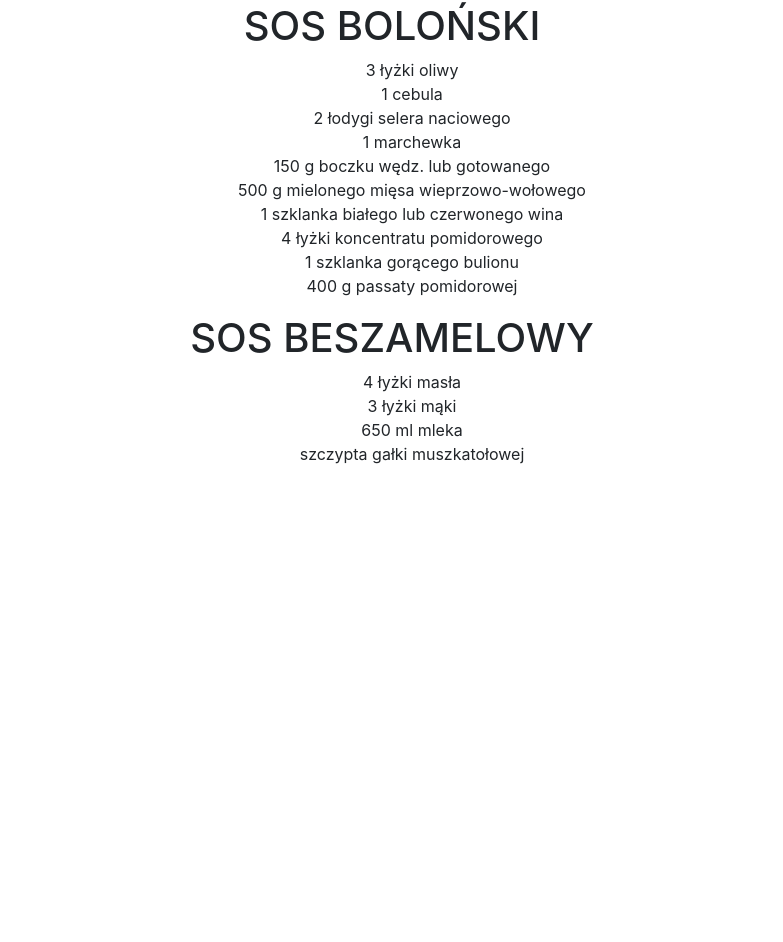
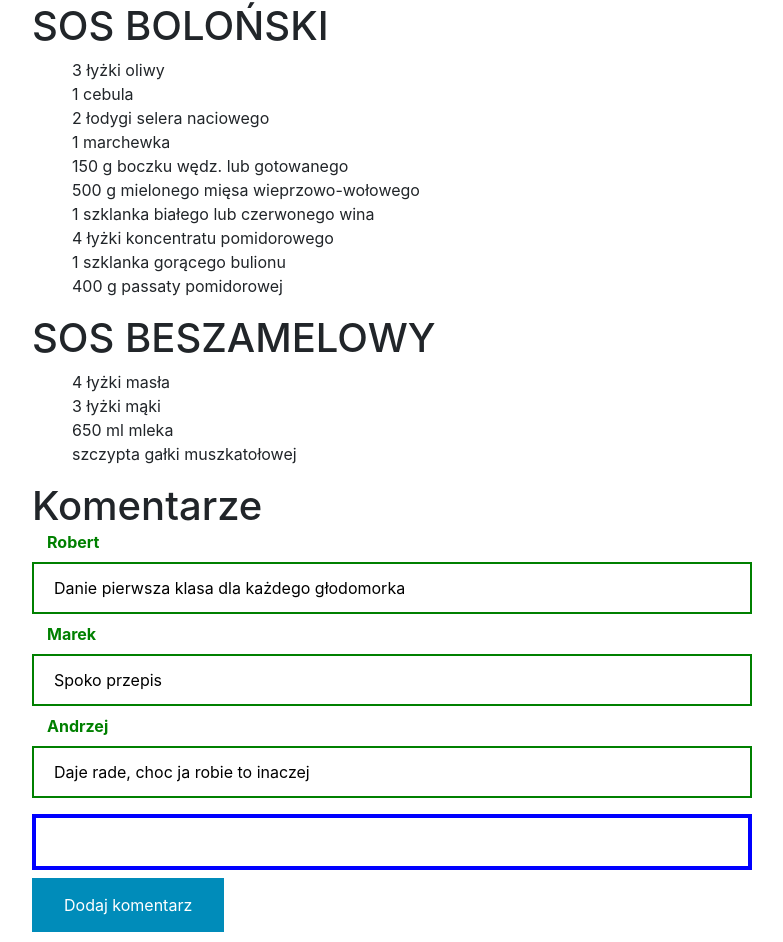
Before and after one commit to JanuszProgramowaniaa/Anielska_Kuchnia, a React (Create React App) app: page /Details in a window 1280 px wide. Shown: the part 620-1562 px from the top of the page, without its empty margins (248-1031 px from the left). Before the commit the page ends 1086 px from the top, so only its background shows below. Built offline with nearby package versions, Linux system fonts and the light colour scheme.

Commit message:
comments module

```diff
--- a/src/component/Details/Details.css
+++ /dev/null
@@ -1,16 +0,0 @@
-*{
-    text-align: center;
-}
-
-.details{
-    width: 720px;
-    margin: auto;
-}
-
-span{
-    padding: 15px;
-
-}
-.description{
-
-}
--- a/src/component/Details/Details.js
+++ b/src/component/Details/Details.js
@@ -1,38 +1,36 @@
-import React from 'react'
-import lazania from '../../static/recipes/lazania.png'
-import CardMedia from '@material-ui/core/CardMedia';
-import './Details.css';
+import React from "react";
+import lazania from "../../static/recipes/lazania.png";
+import CardMedia from "@material-ui/core/CardMedia";
+import DetailStyles from "./Details.module.css";
+import img from "../../static/login/maklowicz.jpg";
 
 
 export default function Details() {
-    // return (
-    //     <div>
-
-    //         <Baner title="Details"/>
-    //     </div>
-    // )
-
   return (
-        <div className="details">
-            <h1 className="details"> Szczegółowy opis </h1>
+    <div className={DetailStyles.details}>
+      <h1 className={DetailStyles.details}> Szczegółowy opis </h1>
       <h2 className="details_2"> Lazania bolognese</h2>
       <CardMedia
-        style={{height:'250px'}}
-
+        style={{ height: "250px" }}
         image={lazania}
         title="lasagneBolognese"
       />
-            <span className="description">Lazania wbrew pozorom jest bardzo prostym daniem. Ta doskonała uczta kulinarna smakuje prawie każdemu.
-             Nie wymaga wielkich zdolności kulinarnych, wystarczy trzymać się przepisu.
-             Co więcej - po odgrzaniu smakuje równie dobrze, więc z powodzeniem możemy ją zabrać do pracy.</span>
+      <span className="description">
+        Lazania wbrew pozorom jest bardzo prostym daniem. Ta doskonała uczta
+        kulinarna smakuje prawie każdemu. Nie wymaga wielkich zdolności
+        kulinarnych, wystarczy trzymać się przepisu. Co więcej - po odgrzaniu
+        smakuje równie dobrze, więc z powodzeniem możemy ją zabrać do pracy.
+      </span>
 
-            <h1 className="details"> Składniki </h1>
+      <h1 className={DetailStyles.details}> Składniki </h1>
       <ul>
         <li>15 płatów lasagne</li>
         <li>150 g tartego parmezanu</li>
       </ul>
 
-            <div className="content"><h1>SOS BOLOŃSKI</h1></div>
+      <div className="content">
+        <h1>SOS BOLOŃSKI</h1>
+      </div>
       <ul>
         <li>3 łyżki oliwy</li>
         <li>1 cebula</li>
@@ -45,15 +43,56 @@ export default function Details() {
         <li>1 szklanka gorącego bulionu</li>
         <li>400 g passaty pomidorowej</li>
       </ul>
-            <div className="content"><h1>SOS BESZAMELOWY</h1></div>
+      <div className="content">
+        <h1>SOS BESZAMELOWY</h1>
+      </div>
       <ul>
         <li>4 łyżki masła</li>
         <li>3 łyżki mąki</li>
         <li>650 ml mleka</li>
         <li>szczypta gałki muszkatołowej</li>
       </ul>
+      <div className="comments">
+        <div className="bg-comments">
+          {" "}
+          <h1 className={DetailStyles.details}> Komentarze </h1>
+          <form className={DetailStyles.formik}>
+            <div className={DetailStyles.whosAdd}>
+              <span className={DetailStyles.spanik}>
+                <b>Robert</b>
+              </span>
+            </div>
+            <input
+              type="text"
+              value="Danie pierwsza klasa dla każdego głodomorka"
+              style={{"border":"2px solid green"}}
+            />
+             <div className={DetailStyles.whosAdd}>
+              <span className={DetailStyles.spanik}>
+                <b>Marek</b>
+              </span>
+            </div>
+            <input
+              type="text"
+              value="Spoko przepis"
+              style={{"border":"2px solid green"}}
+            />
+             <div className={DetailStyles.whosAdd}>
+              <span className={DetailStyles.spanik}>
+                <b>Andrzej</b>
+              </span>
+            </div>
+            <input
+              type="text"
+              value="Daje rade, choc ja robie to inaczej"
+              style={{"border":"2px solid green"}}
+            />
 
+            <input className={DetailStyles.inpt} style={{"border":"4px solid blue"}}type="text" />
+            <button className={DetailStyles.addComents}>Dodaj komentarz</button>
+          </form>
         </div>
-    )
-
+      </div>
+    </div>
+  );
 }
--- /dev/null
+++ b/src/component/Details/Details.module.css
@@ -0,0 +1,25 @@
+.details{
+    width: 720px;
+    margin: auto;
+  }
+
+  .spanik{
+    padding: 15px;
+  }
+
+  .addComents{
+    margin-bottom:10px;
+  }
+  .whosAdd{
+    float:left;
+    color: green;
+  }
+  .formik{
+    text-align: left;
+  }
+  .inpt{
+    text-align: left;
+  }
+  .inserted{
+    border:2px solid red;
+  }
```
Lines whose indentation alone changed are shown as unchanged.
